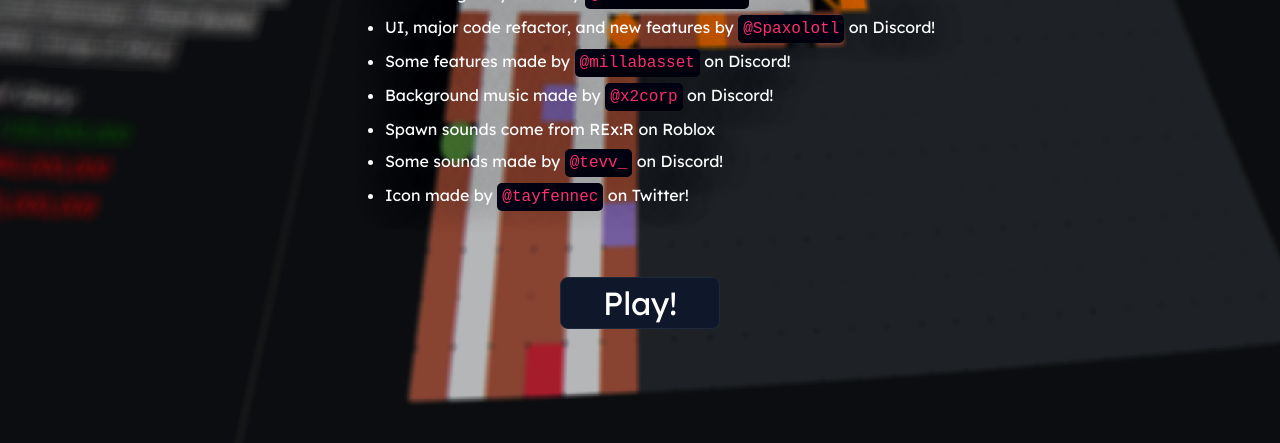
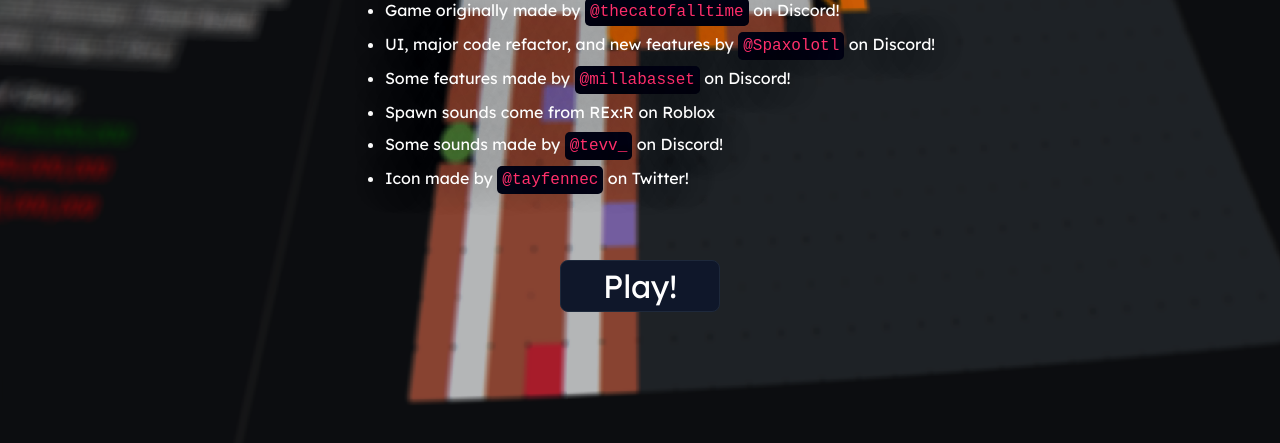
Before and after one commit to SpiritAxolotl/woah-its-rex, a website built with Vite: page index.html in a window 1280 px wide. Shown: the part 345-788 px from the top of the page. Built offline with nearby package versions, Linux system fonts and the light colour scheme.

Commit message:
remove a credit

```diff
--- a/index.html
+++ b/index.html
@@ -44,7 +44,6 @@
                 <li>Game originally made by <code>@thecatofalltime</code> on Discord!</li>
                 <li>UI, major code refactor, and new features by <code>@Spaxolotl</code> on Discord!</li>
                 <li>Some features made by <code>@millabasset</code> on Discord!</li>
-                <li>Background music made by <code>@x2corp</code> on Discord!</li>
                 <li>Spawn sounds come from REx:R on Roblox</li>
                 <li>Some sounds made by <code>@tevv_</code> on Discord!</li>
                 <!-- niko was here!! hello -->
```
